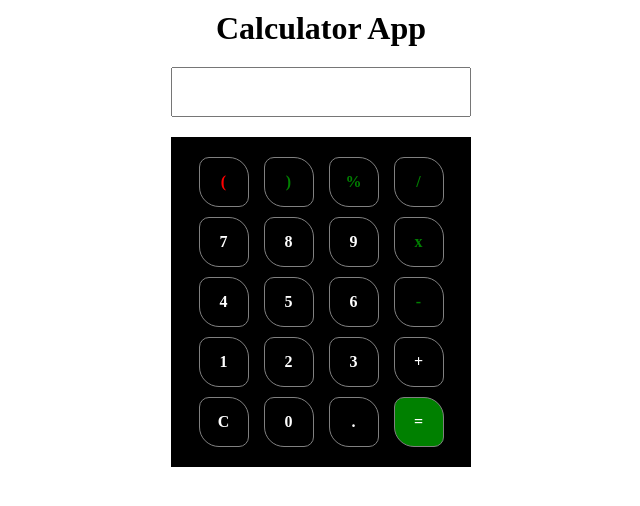
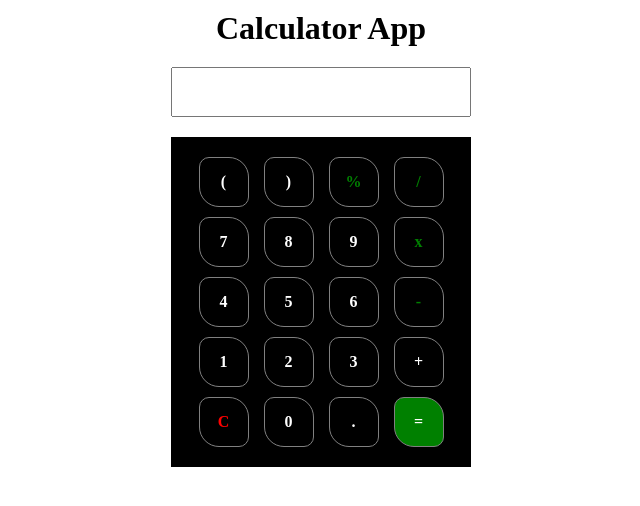
Before and after one commit to jamaloflagos/Calculator-App, a plain HTML site: page index.html in a window 1280 px wide. Shown: the full height of the page, 319-959 px from the left. Drawn offline with Linux system fonts and the light colour scheme.

Commit message:
Add files via upload

```diff
--- a/index.html
+++ b/index.html
@@ -12,10 +12,10 @@
     <input type="text" id="number">
     <span id="del">Del</span>
     <div id="container">
-        <span style="color: red;"
+        <span
         onclick="setNumValue('(')"
         >(</span>
-        <span style="color: green;"
+        <span
               onclick="setNumValue(')')"
         >)</span>
         <span style="color: green;"
@@ -41,7 +41,7 @@
         <span onclick="setNumValue('2')">2</span>
         <span onclick="setNumValue('3')">3</span>
         <span onclick="setNumValue('+')">+</span>
-        <span onclick="clearNumVal()">C</span>
+        <span onclick="clearNumVal()" style="color: red;">C</span>
         <span onclick="setNumValue('0')">0</span>
         <span onclick="setNumValue('.')">.</span>
         <span style="background-color: green;"
```
